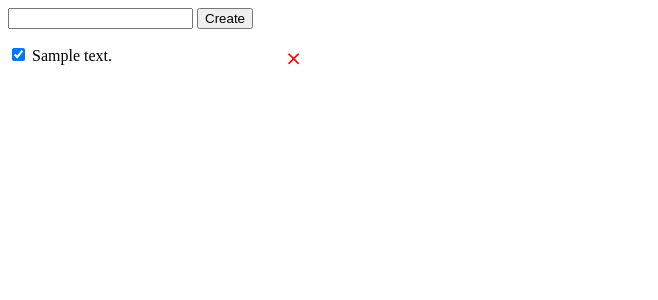
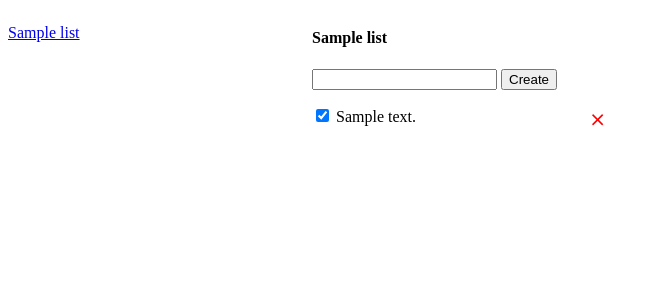
Before and after one commit to danrneal/todo-app, a Flask app: page /lists/1 in a window 1280 px wide. Shown: the top 300 px of the page, without its empty margins (0-658 px from the left). Run offline with Flask 2, Linux system fonts and the light colour scheme; tables that the repository leaves empty hold one stand-in row (values such as "Sample post").

Commit message:
feat: Add a list of todo lists in addition to the todo items

```diff
--- a/app.py
+++ b/app.py
@@ -155,8 +155,15 @@ def get_list(list_id):
     Returns:
         A template representing the page for a given list
     """
-    data = Todo.query.filter_by(list_id=list_id).order_by('id').all()
-    return render_template('index.html', data=data)
+    lists = TodoList.query.all()
+    active_list = TodoList.query.get(list_id)
+    todos = Todo.query.filter_by(list_id=list_id).order_by('id').all()
+    return render_template(
+        'index.html',
+        lists=lists,
+        active_list=active_list,
+        todos=todos
+    )
 
 
 @app.route('/')
--- a/templates/index.html
+++ b/templates/index.html
@@ -28,10 +28,30 @@
             cursor: pointer;
             font-size: 20px;
         }
+
+        .lists-wrapper,
+        .todos-wrapper {
+            display: inline-block;
+            vertical-align: top;
+        }
     </style>
 </head>
 
 <body>
+
+    <div class="lists-wrapper">
+        <ul id="lists">
+            {% for list in lists %}
+            <li>
+                <a href="/lists/{{ list.id }}">{{ list.name }}</a>
+            </li>
+            {% endfor %}
+        </ul>
+    </div>
+
+    <div class="todos-wrapper">
+
+        <h4>{{ active_list.name }}</h4>
 
         <form id="form">
             <input type="text" id='description' name="description">
@@ -41,14 +61,17 @@
         <div id="error" class="hidden">Something went wrong!</div>
 
         <ul id="todos">
-        {% for item in data %}
-        <li data-id="{{ item.id }}">
-            <input class="completed" data-id="{{ item.id }}" type="checkbox" {% if item.completed %}checked{% endif %}>
-            {{ item.description }}
-            <button class="cross" data-id="{{ item.id }}">&Cross;</button>
+            {% for todo in todos %}
+            <li data-id="{{ todo.id }}">
+                <input class="completed" data-id="{{ todo.id }}" type="checkbox"
+                    {% if todo.completed %}checked{% endif %}>
+                {{ todo.description }}
+                <button class="cross" data-id="{{ todo.id }}">&Cross;</button>
             </li>
             {% endfor %}
         </ul>
+
+    </div>
 
     <script>
 
```
Lines whose indentation alone changed are shown as unchanged.
